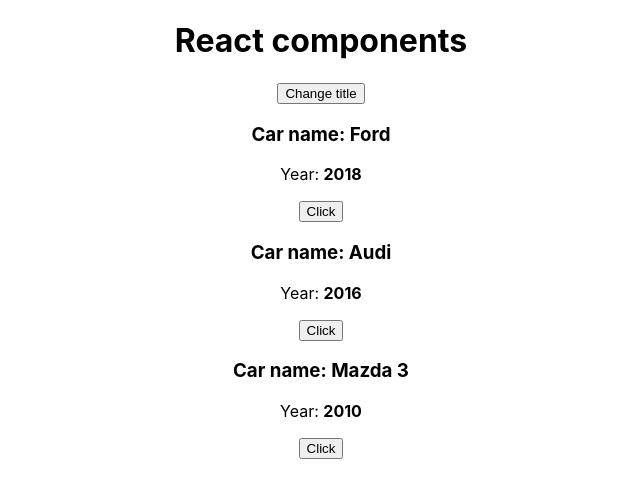
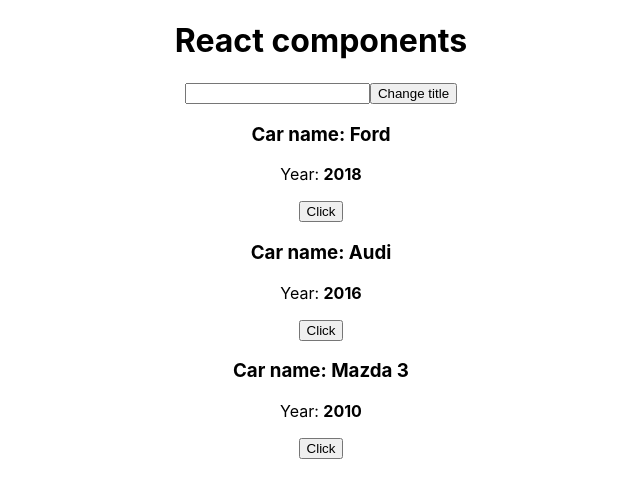
Before and after one commit to LyaFouks/React, a React (Create React App) app in the folder react-theory/: page / in a window 1280 px wide. Shown: the top 498 px of the page, without its empty margins (319-959 px from the left). Built offline with nearby package versions, Linux system fonts and the light colour scheme.

Commit message:
Handle input

```diff
--- a/react-theory/src/App.js
+++ b/react-theory/src/App.js
@@ -20,6 +20,13 @@
 
     }
 
+    handleInput = (event) => {
+        this.setState({
+            pageTitle: event.target.value
+        })
+
+    }
+
     render() {
         console.log('Render')
         const divStyle = {
@@ -33,6 +40,8 @@
         return (
             <div style={divStyle}>
                 <h1>{this.state.pageTitle}</h1>
+
+                <input type='text' onChange={this.handleInput}/>
 
                 <button onClick={this.changeTitleHandler.bind(this,
                     'Changed!')}>
```
